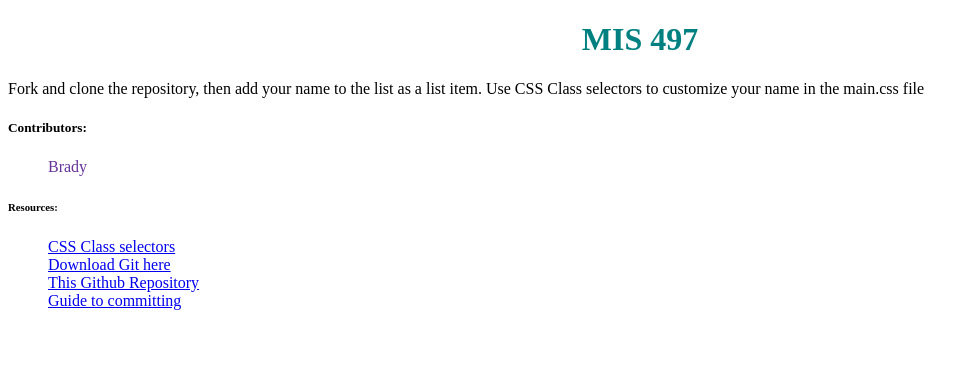
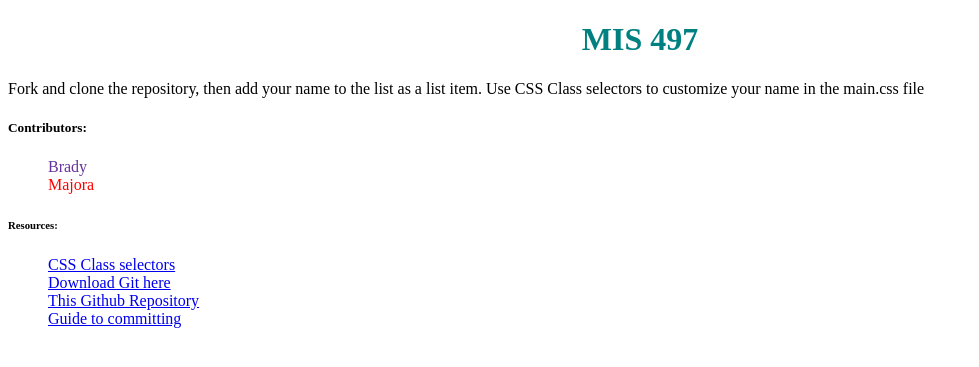
Before and after one commit to mbdorroh/MIS497_Assignment_01, a PHP site: page /index.html in a window 1280 px wide. Shown: the top 367 px of the page, without its empty margins (0-979 px from the left). Run offline with PHP 8.4, Linux system fonts and the light colour scheme.

Commit message:
Added my name and styling

```diff
--- a/index.html
+++ b/index.html
@@ -16,6 +16,7 @@
   <h5>Contributors:</h5>
   <ul>
     <li class="Brady">Brady</li>
+    <li class="Majora">Majora</li>
   </ul>
   <h6>Resources:</h6>
   <ul>
--- a/main.css
+++ b/main.css
@@ -10,3 +10,7 @@ ul {
 .Brady {
     color: rebeccapurple;
 }
+
+.Majora {
+    color: red;
+}
```
